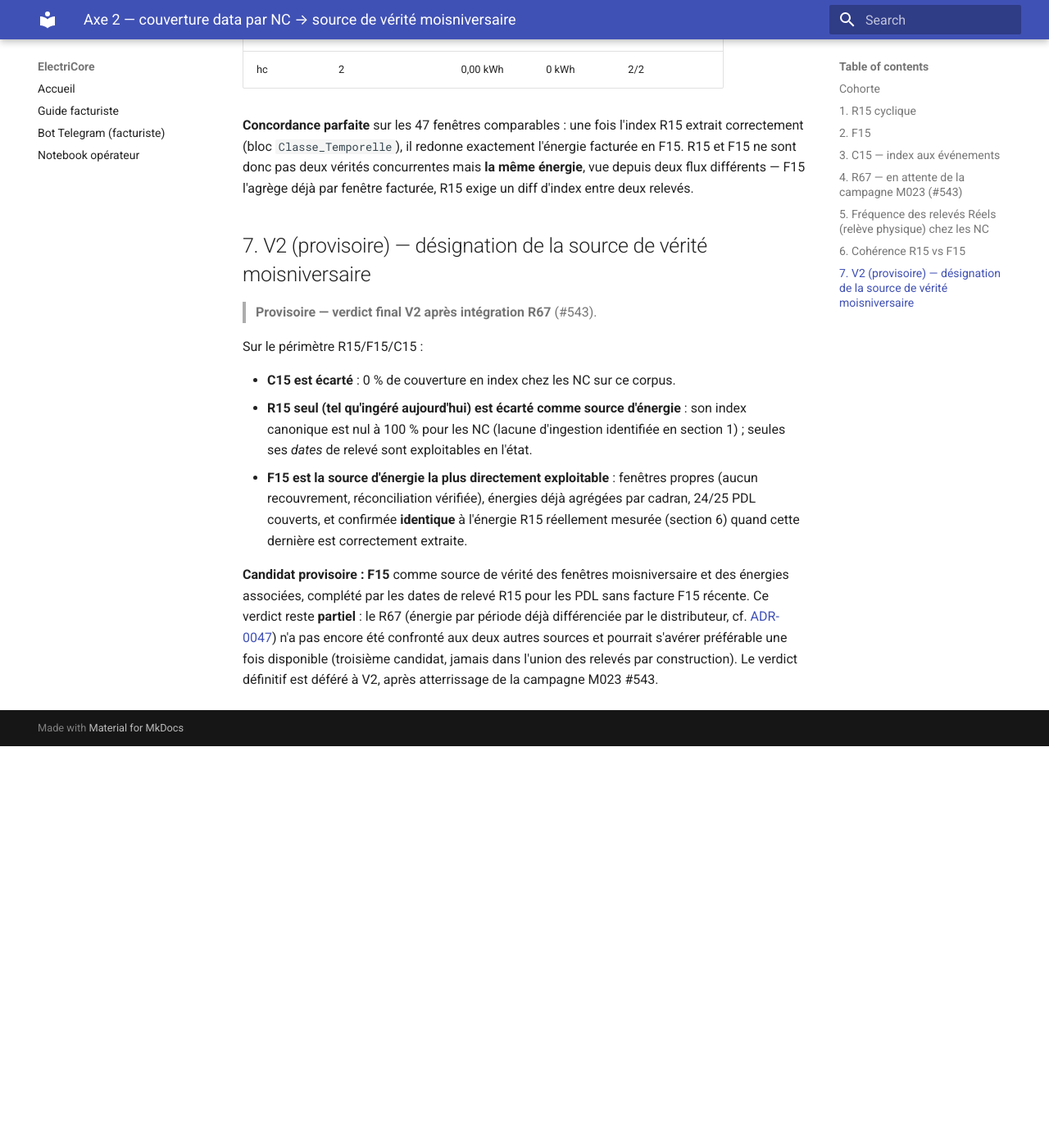
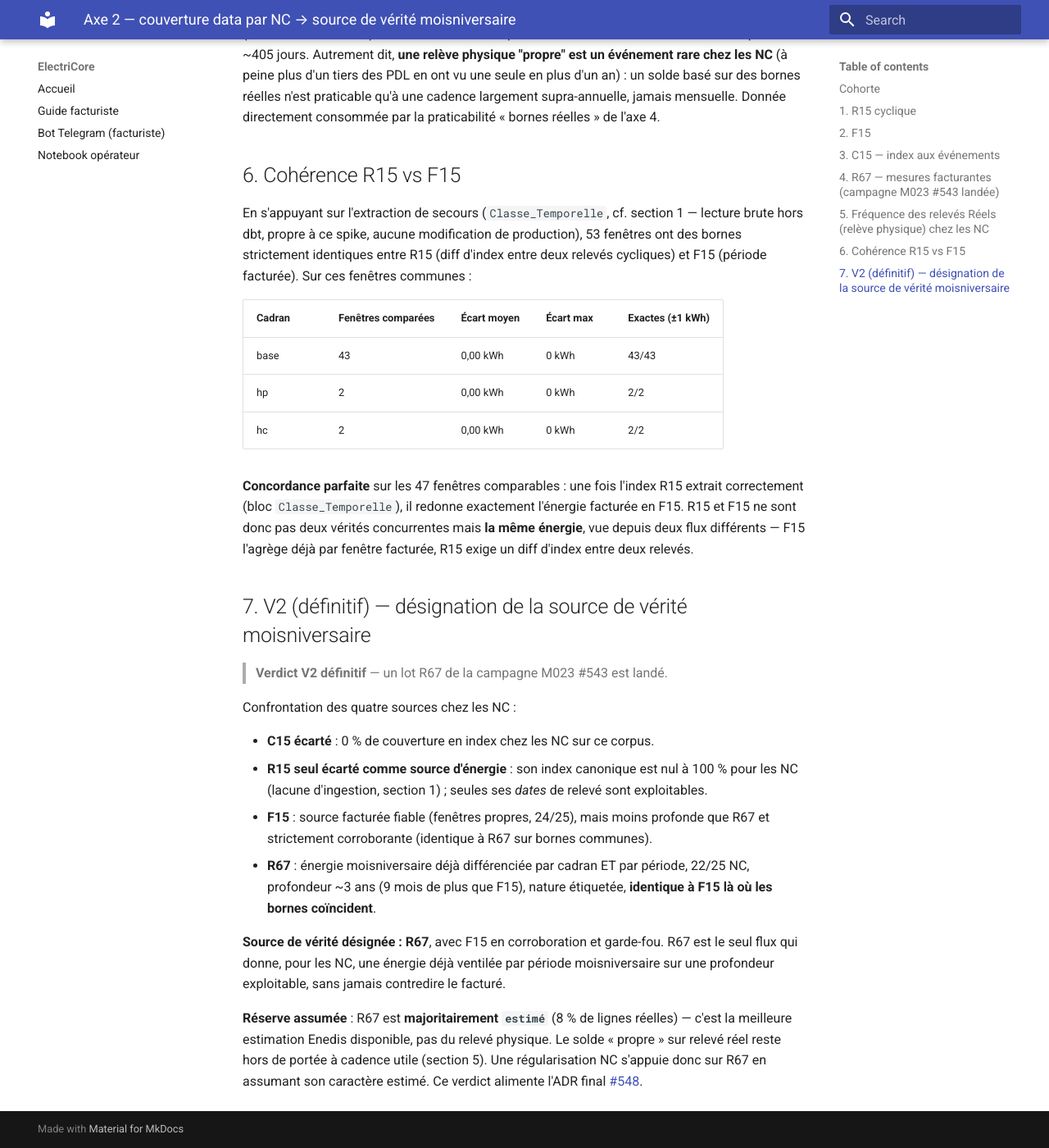
Before and after one commit to Energie-De-Nantes/electricore, an MkDocs documentation site: the page built from docs/spikes/nc/axe2-couverture.md, in a window 1280 px wide and 1400 px high, scrolled down 2470 px. Shown: the whole window at 82% size. Built offline with MkDocs 1.6.1 and Material for MkDocs 9.7.7, drawn with Linux system fonts in a browser that asks for light colours; before the commit the page ends 3380 px from its top, so only the background shows below that; some of the changed text lies outside the part shown.

Commit message:
feat(docs): axe 2 #545 — R67 landé (M023), verdict V2 définitif = R67
Lot M023 R67 landé (22/25 NC, 3 ans) via un helper de backfill rejouable
(lander_r67_m023.py, contourne l'AES). L'axe 2 confronte les 4 sources :
- R67 couvre 22/25 NC, remonte ~9 mois plus loin que F15, énergie déjà
  différenciée par période/cadran (ADR-0047), nature étiquetée ;
- invariant : R67↔F15 identiques sur 84 fenêtres à bornes communes (0.00 kWh) ;
- réserve : R67 majoritairement estimé (8% réel) — meilleure estimation, pas du réel.
Verdict V2 DÉFINITIF : source de vérité moisniversaire = R67, F15 corroborant.
Le script s'adapte : verdict provisoire si flux_r67 absent, définitif si landé.

Closes #545

Co-Authored-By: Claude Opus 4.8 (1M context) <noreply@anthropic.com>

```diff
--- a/docs/spikes/nc/axe2-couverture.md
+++ b/docs/spikes/nc/axe2-couverture.md
@@ -1,16 +1,17 @@
 # Axe 2 — couverture data par NC → source de vérité moisniversaire
 
-Spike #545 (sous-issue du PRD #542, Observabilité des non-communicants). **Scope partiel**
-de ce rapport : R15 / F15 / C15 uniquement. Le **R67 n'est pas encore en base** (campagne
-M023 [#543](https://github.com/Energie-De-Nantes/electricore/issues/543) pas atterrie) —
-la section 4 le constate, le verdict de la section 6 est **explicitement provisoire** et
-sera révisé une fois le R67 intégré (V2).
+Spike #545 (sous-issue du PRD #542, Observabilité des non-communicants). Couvre **R15 /
+F15 / C15 / R67** : un premier lot de la campagne M023
+[#543](https://github.com/Energie-De-Nantes/electricore/issues/543) a été landé (22/25 NC),
+ce qui permet le **verdict V2 définitif** (section 7).
 
 Script rejouable : [`axe2_couverture.py`](axe2_couverture.py) (`uv run python
-docs/spikes/nc/axe2_couverture.py`), lecture seule DuckDB, invariants inline. Base locale
-au 2026-07-03 : données jusqu'au 2026-06-17. Détail par PDL en sortie locale non
-committée (`sorties-locales/axe2_couverture_nc.csv`) — RGPD : ce rapport ne contient que
-des agrégats.
+docs/spikes/nc/axe2_couverture.py`), lecture seule DuckDB, invariants inline. Il s'adapte à
+la présence du R67 : verdict définitif si `flux_r67` est landé, provisoire sinon. Le landing
+d'un ZIP M023 se fait via [`lander_r67_m023.py`](lander_r67_m023.py) puis `uv run python -m
+electricore.ingestion rebuild`. Base locale au 2026-07-03 : données jusqu'au 2026-06-17.
+Détail par PDL en sortie locale non committée (`sorties-locales/axe2_couverture_nc.csv`) —
+RGPD : ce rapport ne contient que des agrégats.
 
 ## Cohorte
 
@@ -61,11 +62,27 @@ des agrégats.
   un `MES`/`MCT` classique côté communicant. Le C15 n'est donc **pas** une source d'index
   exploitable pour les NC sur cette base.
 
-## 4. R67 — en attente de la campagne M023 (#543)
+## 4. R67 — mesures facturantes (campagne M023 #543 landée)
 
-Table `flux_r67` absente de la base à ce jour. Le script tolère son arrivée (vérification
-`information_schema`, bascule automatique dès que la table existe). **Ce volet et le
-verdict final (V2) attendent l'atterrissage de la campagne #543.**
+Un lot M023 a été landé (via [`lander_r67_m023.py`](lander_r67_m023.py) → `flux_r67`,
+[ADR-0047](../../adr/0047-flux-r67-energie-par-periode-distributeur-hors-releves.md)).
+
+- **Couverture : 22/25 PDL NC**, 403 fenêtres (une mesure d'énergie par période, déjà
+  différenciée par cadran et par période par Enedis). Les 3 NC manquants ne sont pas dans
+  ce lot (vraisemblablement définitivement absents côté SGE).
+- **Nature : 65 % `estimé`, 27 % `régularisé`, 8 % `réel`.** R67 apporte surtout de
+  l'*estimation Enedis* — il ne résout **pas** la rareté du relevé réel (cf. section 5),
+  cohérent avec le parc pré-Linky de l'axe 1.
+- Motifs : `CYCL` 246, `AUTRE` 132, `CFNS` 25.
+- **Fenêtres** : taille médiane **56 j** (moisniversaire, bimestriel). Le pavage est propre
+  à un recouvrement résiduel près (1 recouvrement inter-motifs — CFNS/CYCL — toléré par
+  l'ADR-0047, contrairement à F15 dont l'unicité de motif garantit le non-recouvrement).
+- **Profondeur** : R67 remonte à **2023-06-27** contre **2024-04-09** pour le F15 en base —
+  ~9 mois de mesures moisniversaire de plus.
+- **Invariant — cohérence R67↔F15** : sur les **84 fenêtres à bornes strictement identiques**
+  (CYCL des deux côtés), R67 et F15 donnent **exactement** la même énergie (84/84 à ±1 kWh,
+  écart moyen 0,00 kWh). R67 ne contredit jamais le facturé : il l'**étend** (246 fenêtres
+  CYCL vs 200 pour F15, et plus profond).
 
 ## 5. Fréquence des relevés Réels (relève physique) chez les NC
 
@@ -96,25 +113,27 @@ R15 et F15 ne sont donc pas deux vérités concurrentes mais **la même énergie
 deux flux différents — F15 l'agrège déjà par fenêtre facturée, R15 exige un diff
 d'index entre deux relevés.
 
-## 7. V2 (provisoire) — désignation de la source de vérité moisniversaire
+## 7. V2 (définitif) — désignation de la source de vérité moisniversaire
 
-> **Provisoire — verdict final V2 après intégration R67** (#543).
+> **Verdict V2 définitif** — un lot R67 de la campagne M023 #543 est landé.
 
-Sur le périmètre R15/F15/C15 :
+Confrontation des quatre sources chez les NC :
 
-- **C15 est écarté** : 0 % de couverture en index chez les NC sur ce corpus.
-- **R15 seul (tel qu'ingéré aujourd'hui) est écarté comme source d'énergie** : son index
-  canonique est nul à 100 % pour les NC (lacune d'ingestion identifiée en section 1) ;
-  seules ses *dates* de relevé sont exploitables en l'état.
-- **F15 est la source d'énergie la plus directement exploitable** : fenêtres propres
-  (aucun recouvrement, réconciliation vérifiée), énergies déjà agrégées par cadran,
-  24/25 PDL couverts, et confirmée **identique** à l'énergie R15 réellement mesurée
-  (section 6) quand cette dernière est correctement extraite.
+- **C15 écarté** : 0 % de couverture en index chez les NC sur ce corpus.
+- **R15 seul écarté comme source d'énergie** : son index canonique est nul à 100 % pour les
+  NC (lacune d'ingestion, section 1) ; seules ses *dates* de relevé sont exploitables.
+- **F15** : source facturée fiable (fenêtres propres, 24/25), mais moins profonde que R67 et
+  strictement corroborante (identique à R67 sur bornes communes).
+- **R67** : énergie moisniversaire déjà différenciée par cadran ET par période, 22/25 NC,
+  profondeur ~3 ans (9 mois de plus que F15), nature étiquetée, **identique à F15 là où les
+  bornes coïncident**.
 
-**Candidat provisoire : F15** comme source de vérité des fenêtres moisniversaire et des
-énergies associées, complété par les dates de relevé R15 pour les PDL sans facture F15
-récente. Ce verdict reste **partiel** : le R67 (énergie par période déjà différenciée par
-le distributeur, cf. [ADR-0047](../../adr/0047-flux-r67-energie-par-periode-distributeur-hors-releves.md))
-n'a pas encore été confronté aux deux autres sources et pourrait s'avérer préférable une
-fois disponible (troisième candidat, jamais dans l'union des relevés par construction). Le
-verdict définitif est déféré à V2, après atterrissage de la campagne M023 #543.
+**Source de vérité désignée : R67**, avec F15 en corroboration et garde-fou. R67 est le
+seul flux qui donne, pour les NC, une énergie déjà ventilée par période moisniversaire sur
+une profondeur exploitable, sans jamais contredire le facturé.
+
+**Réserve assumée** : R67 est **majoritairement `estimé`** (8 % de lignes réelles) — c'est
+la meilleure estimation Enedis disponible, pas du relevé physique. Le solde « propre » sur
+relevé réel reste hors de portée à cadence utile (section 5). Une régularisation NC
+s'appuie donc sur R67 en assumant son caractère estimé. Ce verdict alimente l'ADR final
+[#548](https://github.com/Energie-De-Nantes/electricore/issues/548).
```
Also changed, not shown: docs/spikes/nc/axe2_couverture.py (+112 -27 lines), docs/spikes/nc/lander_r67_m023.py (added, +96 -0 lines).
